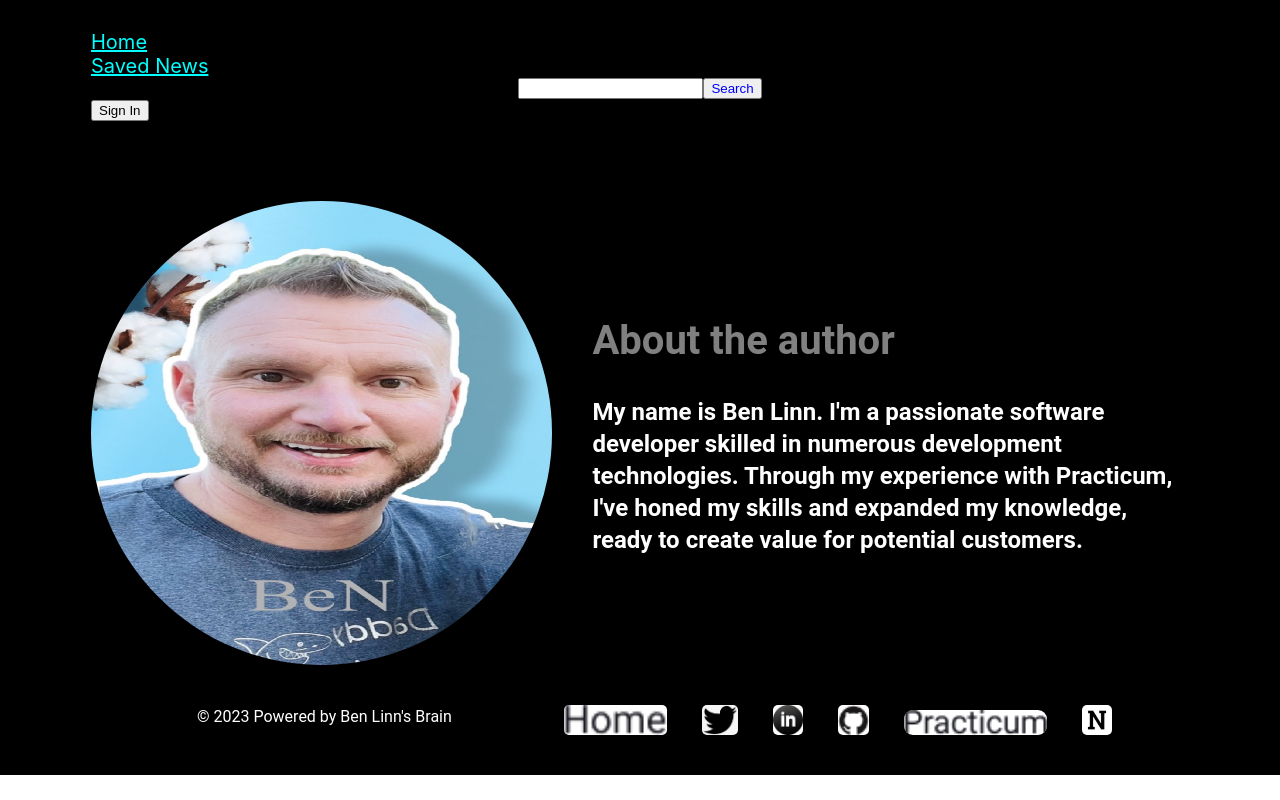
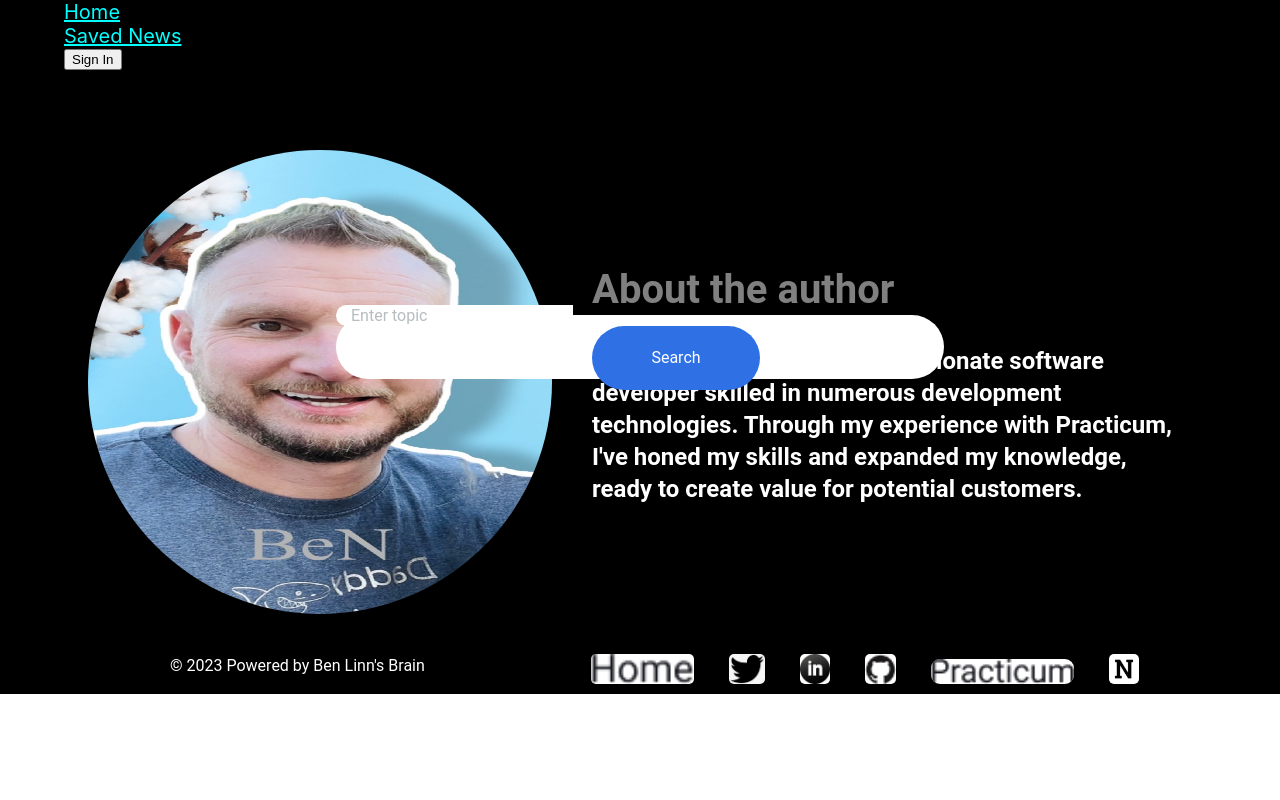
Before and after one commit to blinn26/project-name-frontend, a React (Create React App) app: page /about in a window 1280 px wide. Built offline with nearby package versions, Linux system fonts and the light colour scheme; no server answers.

Commit message:
search form stuff

```diff
--- a/src/components/PageClass/PageClass.css
+++ b/src/components/PageClass/PageClass.css
@@ -1,9 +1,12 @@
 .page {
   background-color: black;
-  padding: 30px;
+  /* padding: 30px;
   display: flex;
   flex-direction: column;
   align-items: center;
+  justify-content: center;
+  height: 100vh; */
+  position: relative;
 }
 
 .page__wrapper {
--- a/src/components/SearchForm/SearchForm.css
+++ b/src/components/SearchForm/SearchForm.css
@@ -1,15 +1,45 @@
 .search-form {
+  display: flex;
   justify-content: center;
-  display: flex;
-  /* Styles for the search form container */
+  align-items: center;
+  position: relative;
+  width: 608px;
+  height: 64px;
+  background-color: #FFFFFF;
+  border-radius: 100px;
+  margin: 0 auto;
+  position: absolute;
+  left: 50%;
+  top: 50%;
+  transform: translate(-50%, -50%);
 }
 
 .search-form__input {
-  color: black;
-  /* Styles for the search form input field */
+  flex-grow: 1;
+  border: none;
+  padding-left: 15px;
+  font-size: 16px;
+  font-family: 'Roboto', sans-serif;
+  color: #182188;
+  border-radius: 100px 0 0 100px;
+  outline: none;
+}
+
+.search-form__input::placeholder {
+  color: #B6BCBF;
 }
 
 .search-form__button {
-  color: blue;
-  /* Styles for the search form submit button */
+  width: 168px;
+  height: 64px;
+  background: #2F71E5;
+  border: none;
+  color: #FFFFFF;
+  font-size: 16px;
+  font-family: 'Roboto', sans-serif;
+  cursor: pointer;
+  border-radius: 100px;
+  outline: none;
+  margin-left: 256px;
+
 }
--- a/src/components/SearchForm/SearchForm.js
+++ b/src/components/SearchForm/SearchForm.js
@@ -15,10 +15,18 @@ const SearchForm = () => {
 
   return (
     <form onSubmit={handleSubmit} className='search-form'>
-      <input type='text' value={searchTerm} onChange={handleChange} className='search-form__input' />
-      <button type='submit' className='search-form__button'>
-        Search
-      </button>
+      <div className='search-form__field'>
+        <input
+          type='text'
+          value={searchTerm}
+          onChange={handleChange}
+          placeholder='Enter topic'
+          className='search-form__input'
+        />
+        <button type='submit' className='search-form__button'>
+          Search
+        </button>
+      </div>
     </form>
   );
 };
```
